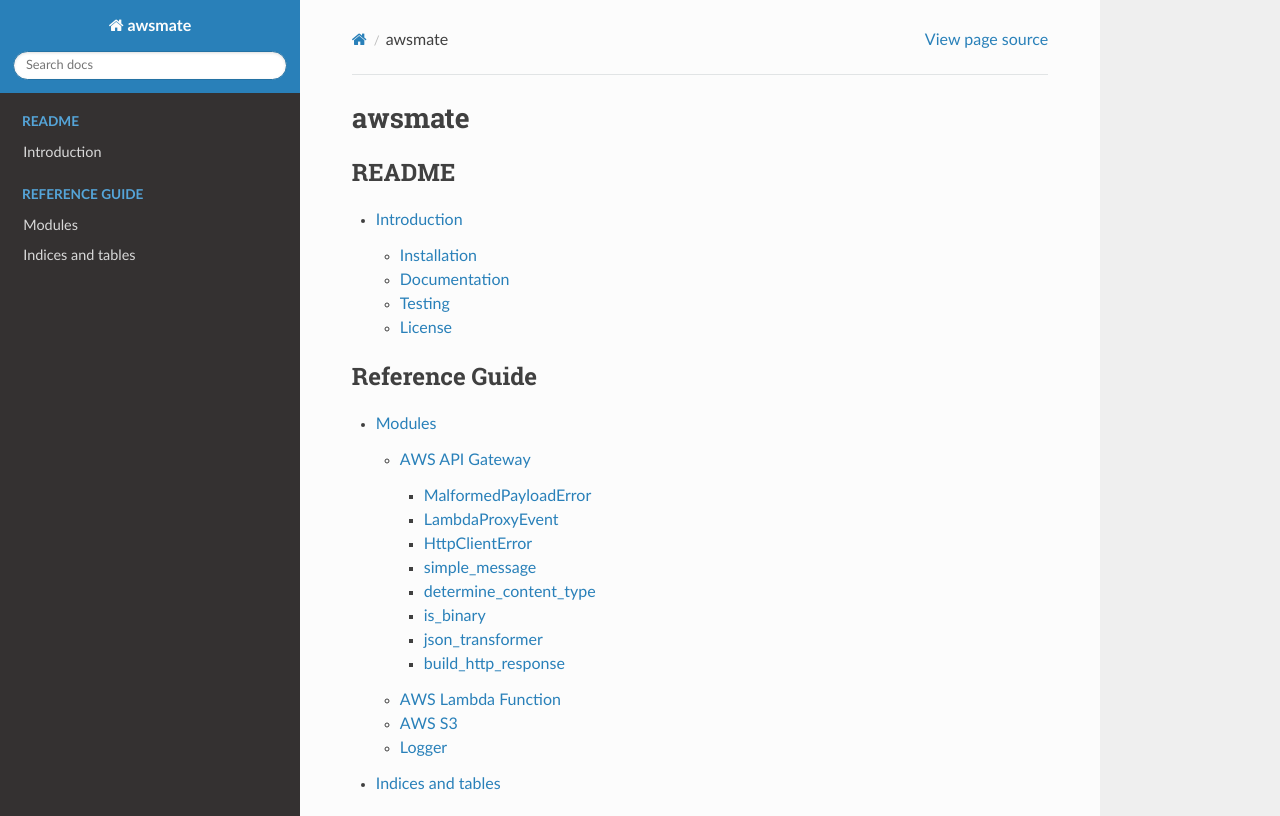
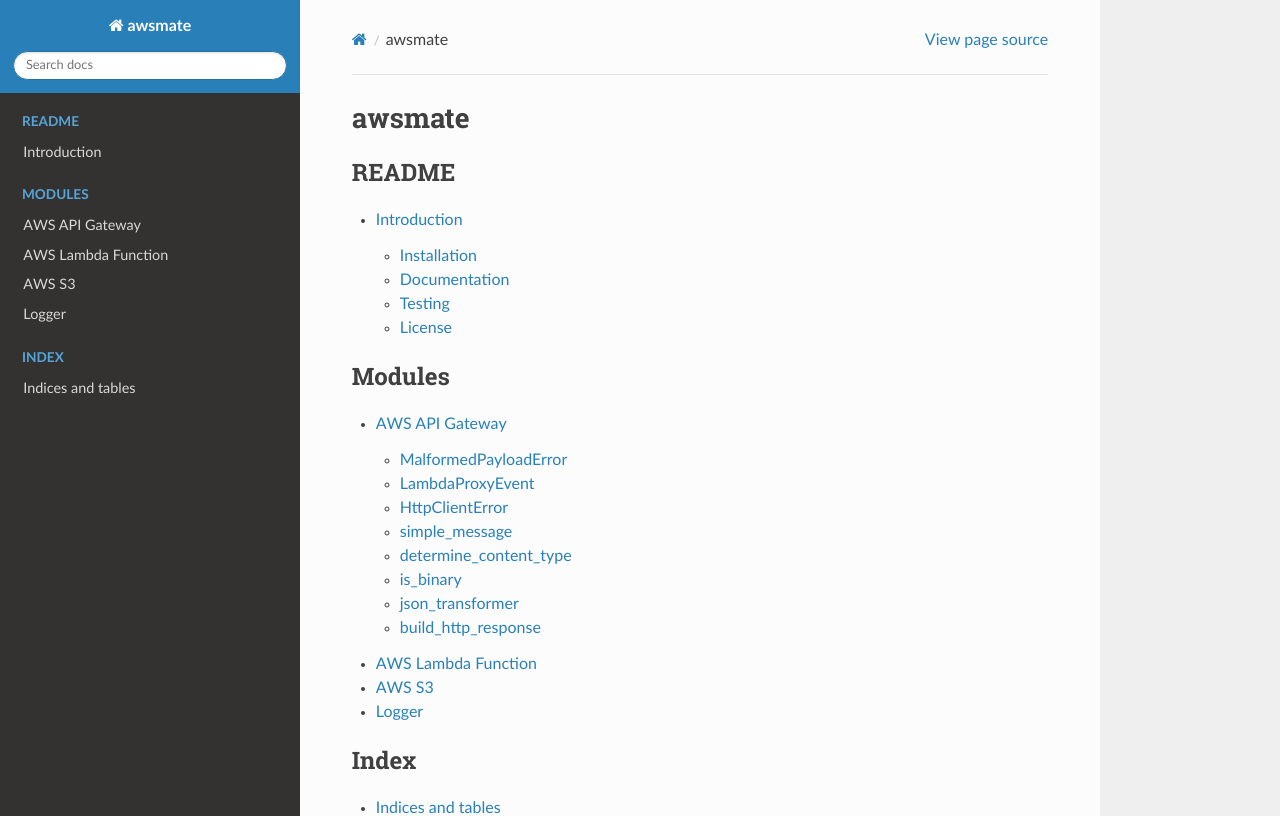
Before and after one commit to shlublu/awsmate, a Sphinx documentation site: the page built from docs/source/index.rst, in a window 1280 px wide and 1133 px high, cut to the strip 0-816 px from the top of the window. Built offline with Sphinx 7.4.7 and the Read the Docs theme 2.0.0, drawn with Linux system fonts in a browser that asks for light colours.

```diff
--- a/docs/source/index.rst
+++ b/docs/source/index.rst
@@ -9,9 +9,14 @@ awsmate
 
 .. toctree::
    :maxdepth: 5
-   :caption: Reference Guide
+   :caption: Modules
 
    modules
+
+.. toctree::
+   :maxdepth: 2
+   :caption: Index
+
    indtables
 
 .. sidebar-links::
```
Also changed, not shown: docs/source/modules.rst (+12 -15 lines).
